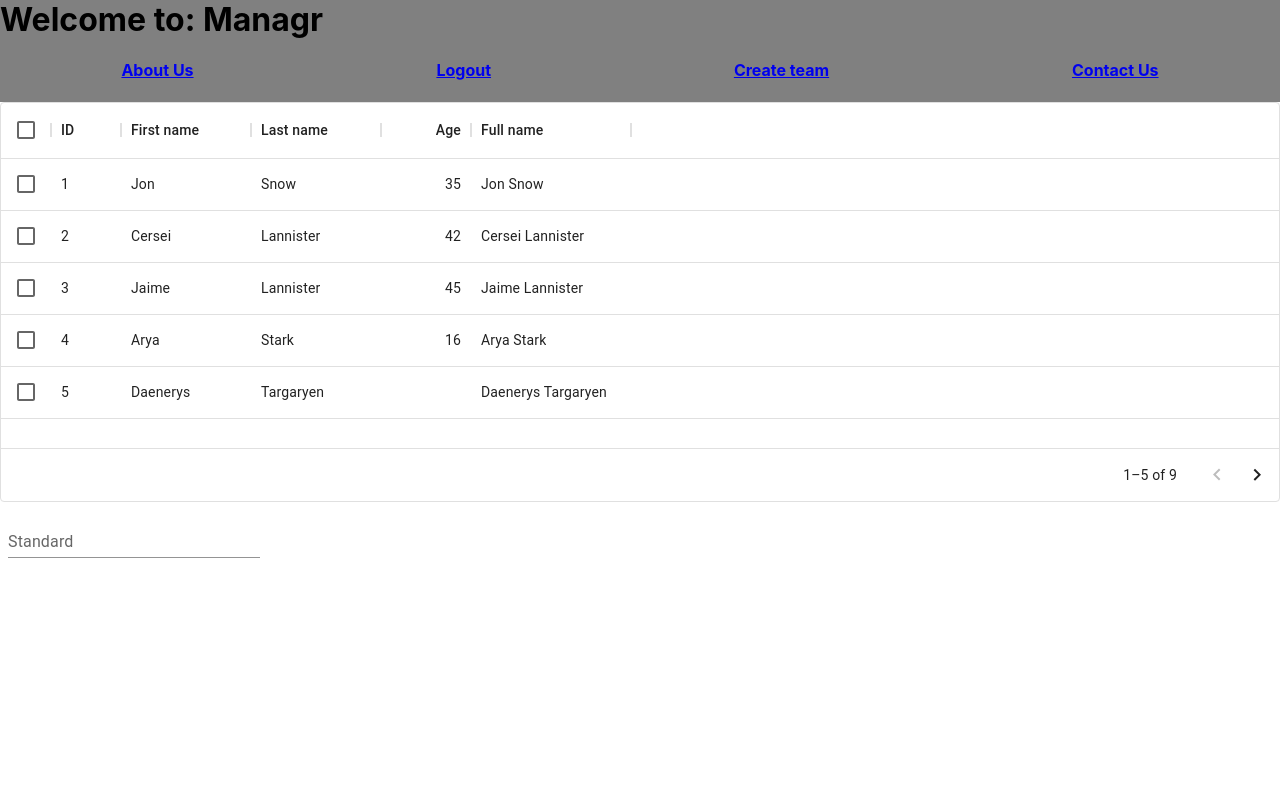
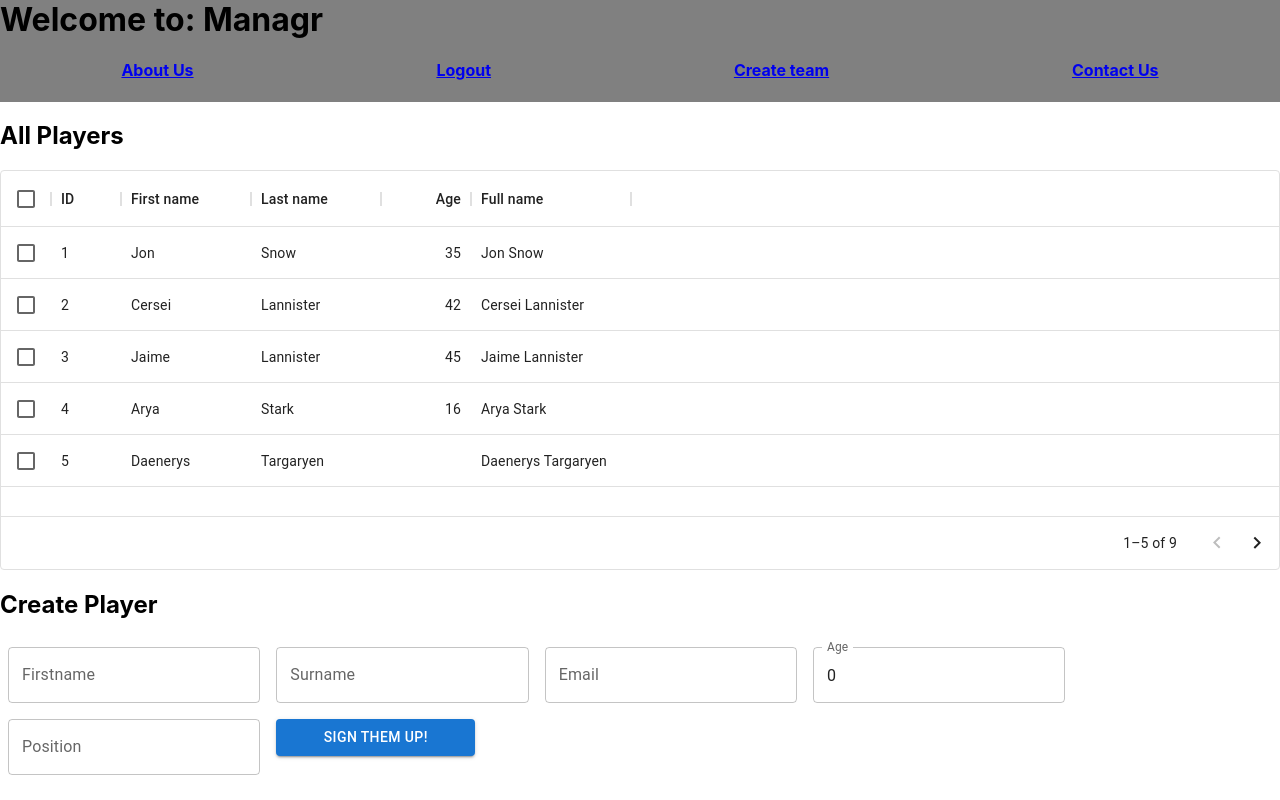
Before and after one commit to oscarcbryant/managr, a React (Create React App) app in the folder client/: page / in a window 1280 px wide. Built offline with nearby package versions, Linux system fonts and the light colour scheme.

Commit message:
touching up mui library inclusions, text field and grid

```diff
--- a/client/src/components/createPlayers/createPlayers.js
+++ b/client/src/components/createPlayers/createPlayers.js
@@ -1,9 +1,28 @@
-import * as React from 'react';
+import React, { useState } from 'react';
 import Box from '@mui/material/Box';
 import TextField from '@mui/material/TextField';
+import Button from '@mui/material/Button';
 
-export default function BasicTextFields() {
+
+export default function CreatePlayers() {
+
+const [player, setPlayers] = useState({
+
+    Firstname: '',
+    Surname: '',
+    email: '',
+    Age: 0,
+    Position: ''
+
+});
+
+const createPlayers = () => {
+
+}
+
   return (
+<>
+<h2>Create Player</h2>
     <Box
       component="form"
       sx={{
@@ -12,7 +31,21 @@ export default function BasicTextFields() {
       noValidate
       autoComplete="off"
     >
-      <TextField id="standard-basic" label="Standard" variant="standard" />
+
+      <TextField id="outlined-basic" label="Firstname" variant="outlined" value={player.Firstname}
+      onChange={(event) => setPlayers({ ...player, Firstname: event.target.value})}/>
+      <TextField id="outlined-basic" label="Surname" variant="outlined" value={player.Surname}
+      onChange={(event) => setPlayers({ ...player, Surname: event.target.value})}/>
+      <TextField id="outlined-basic" label="Email" variant="outlined" value={player.email}
+      onChange={(event) => setPlayers({ ...player, Email: event.target.value})}/>
+      <TextField id="outlined-basic" label="Age" variant="outlined" value={player.Age}
+      onChange={(event) => setPlayers({ ...player, Age: event.target.value})}/>
+      <TextField id="outlined-basic" label="Position" variant="outlined" value={player.Position}
+      onChange={(event) => setPlayers({ ...player, Position: event.target.value})}/>
+
+      <Button variant="contained" onClick={createPlayers}>Sign them up!
+      </Button>
     </Box>
+    </>
   );
 }
--- a/client/src/components/showPlayers/showPlayers.js
+++ b/client/src/components/showPlayers/showPlayers.js
@@ -36,6 +36,8 @@ const rows = [
 
 export default function DataTable() {
   return (
+      <>
+      <h2>All Players</h2>
     <div style={{ height: 400, width: '100%' }}>
       <DataGrid
         rows={rows}
@@ -45,5 +47,6 @@ export default function DataTable() {
         checkboxSelection
       />
     </div>
+    </>
   );
 }
```
